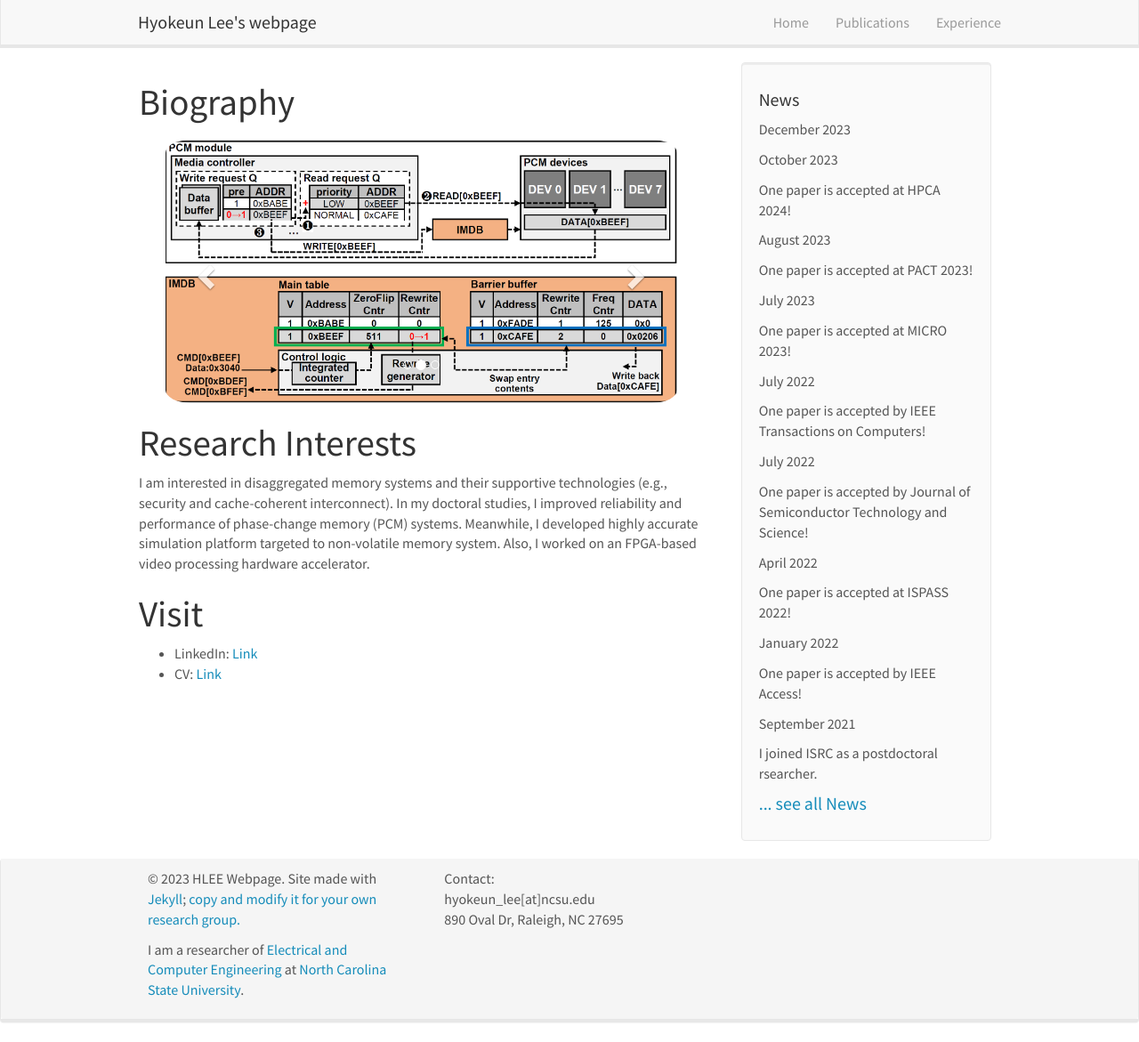
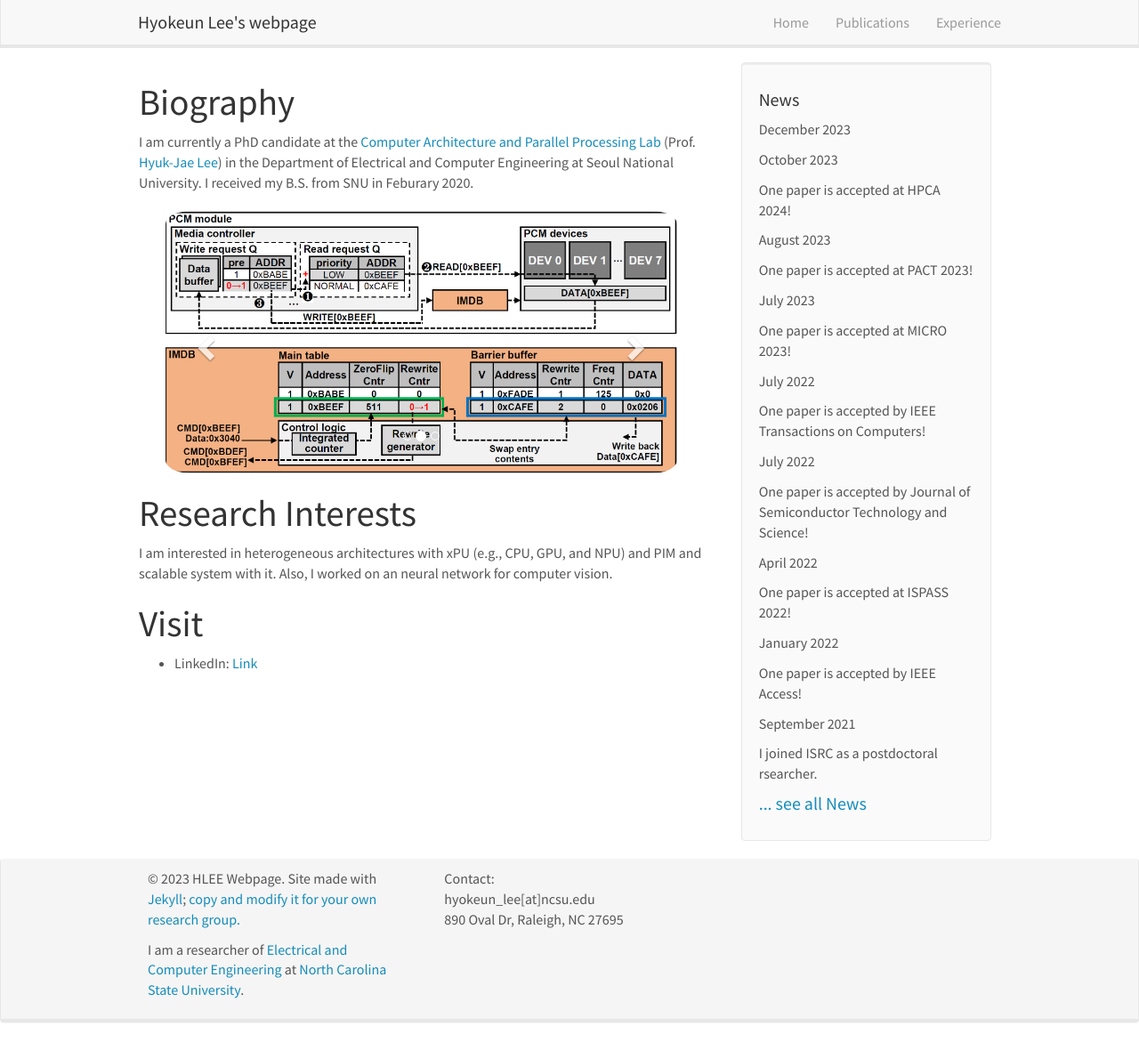
Before and after one commit to La-tale/sms.github.io, a Jekyll site: the page built from _pages/home.md, in a window 1280 px wide and 1171 px high. Shown: the whole window at 89% size. Built offline with Jekyll 4.4.1, drawn with Linux system fonts in a browser that asks for light colours; nearby versions of some CDN libraries.

Commit message:
Revise home in _pages w/ _site

```diff
--- a/_pages/home.md
+++ b/_pages/home.md
@@ -8,7 +8,7 @@ permalink: /
 
 # Biography
 
-<!-- I will be working as an Assistant Professor of the Department of Electrical and Computer Engineering (ECE) at Ajou University in March 2024. I was a postdoctoral researcher at [Secure and Advanced Computer Architecture Research Group (SACA)](https://sacagroup.github.io), North Carolina State University (NCSU), and was mentored by Professor Amro Awad. I worked as a Technical Research Personnel at the [Inter-university Semiconductor Research Center (ISRC)](https://isrc.snu.ac.kr) at Seoul National University (SNU) for military service from March 2020 to February 2023. I received my Ph.D. degree from ECE at SNU in August 2021, under the guidance of Professor [Hyuk-Jae Lee](https://capp.snu.ac.kr), and I also received my B.S. from SNU in August 2016. -->
+I am currently a PhD candidate at the [Computer Architecture and Parallel Processing Lab](http://capp.snu.ac.kr) (Prof. [Hyuk-Jae Lee](http://capp.snu.ac.kr/?p=people)) in the Department of Electrical and Computer Engineering at Seoul National University. I received my B.S. from SNU in Feburary 2020.
 
 
 <div markdown="0" id="carousel" class="carousel slide" data-ride="carousel" data-interval="4000" data-pause="hover" >
@@ -43,11 +43,11 @@ permalink: /
 
 
 # Research Interests
-I am interested in disaggregated memory systems and their supportive technologies (e.g., security and cache-coherent interconnect). In my doctoral studies, I improved reliability and performance of phase-change memory (PCM) systems. Meanwhile, I developed highly accurate simulation platform targeted to non-volatile memory system. Also, I worked on an FPGA-based video processing hardware accelerator.
+I am interested in heterogeneous architectures with xPU (e.g., CPU, GPU, and NPU) and PIM and scalable system with it. Also, I worked on an neural network for computer vision.
 
 # Visit
-- LinkedIn: [Link](https://kr.linkedin.com/in/hyokeunlee/en)
-- CV: [Link](https://github.com/harrylee365/harrylee365.github.io/blob/master/uploads/My_CV_hklee.pdf)
+- LinkedIn: [Link](https://linkedin.com/in/minseok-seo-026a43258)
+<!-- - CV: [Link](https://github.com/harrylee365/harrylee365.github.io/blob/master/uploads/My_CV_hklee.pdf) -->
 
 <!--
 <figure class="fourth">
```
Also changed, not shown: other parts of _pages/home.md (+1 -1 lines), 1 other file.
